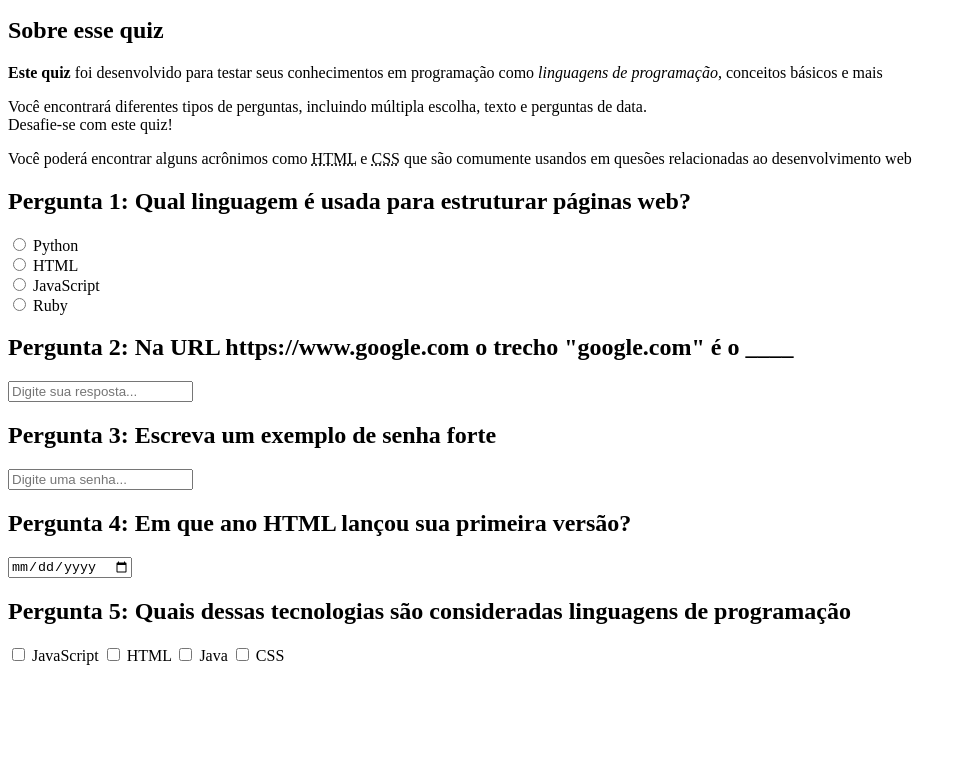
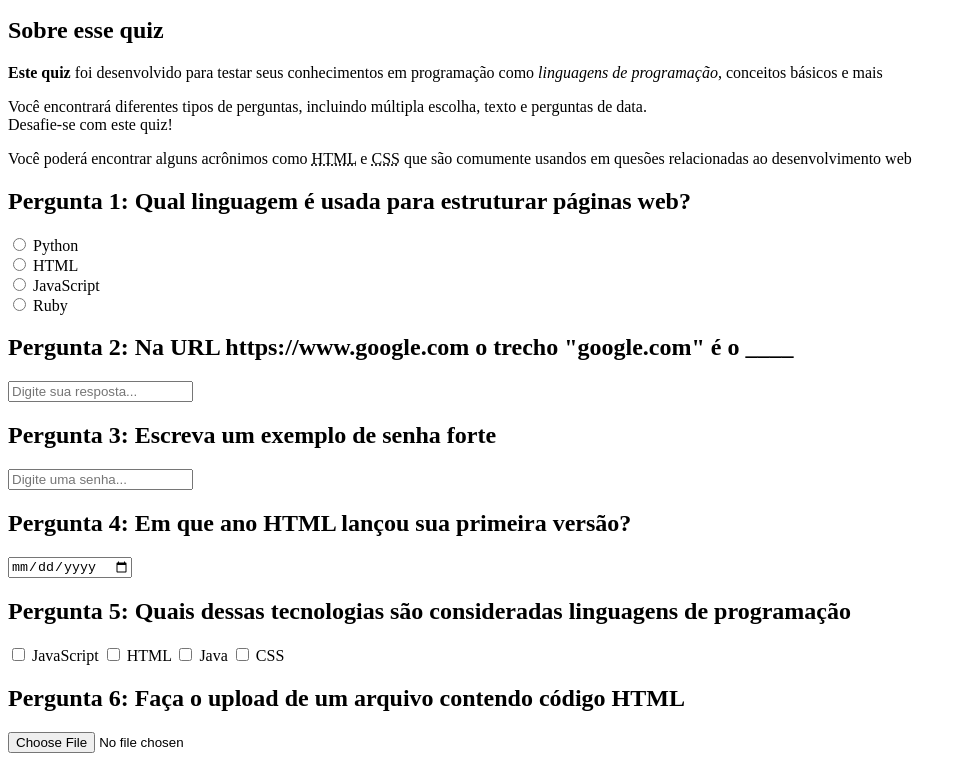
Before and after one commit to DanielVinicius07/quiz-para-programadores, a plain HTML site: page index.html in a window 1280 px wide. Shown: the part 101-862 px from the top of the page, without its empty margins (0-967 px from the left). Before the commit the page ends 800 px from the top, so only its background shows below. Drawn offline with Linux system fonts and the light colour scheme.

Commit message:
Section com a pergunta 6, agora trazendo um input do tipo arquivo para o usuário adicionar um arquivo

```diff
--- a/index.html
+++ b/index.html
@@ -69,6 +69,13 @@
                 <label for="p5a">CSS</label>
             </form>
         </section>
+
+        <section>
+            <h2>Pergunta 6: Faça o upload de um arquivo contendo código HTML</h2>
+            <form>
+                <input type="file" id="p6" name="pergunta6">
+            </form>
+        </section>
     </main>
 
     <footer>
```
